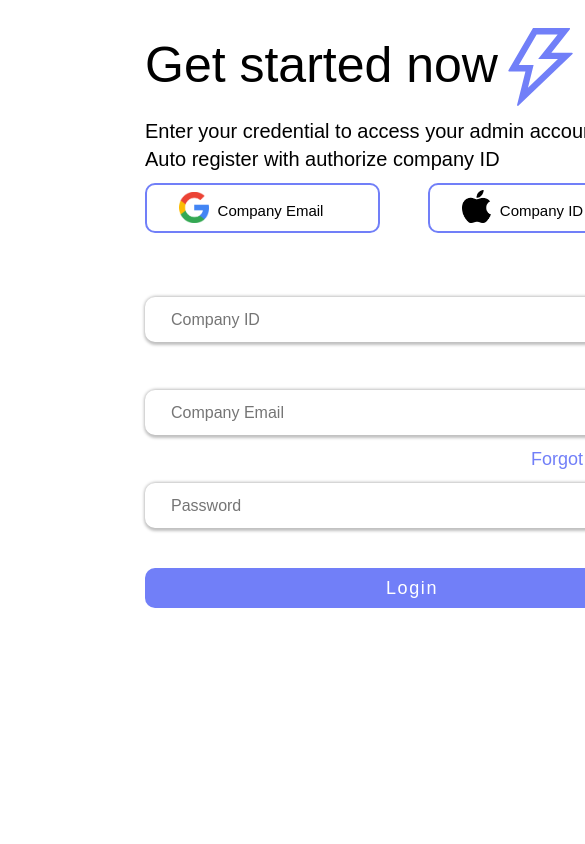
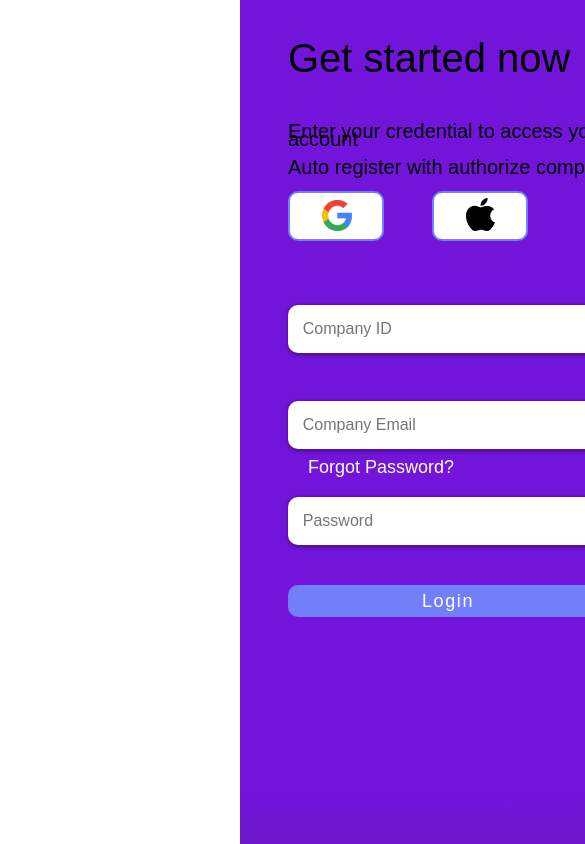
Before and after one commit to axeladib/hr-software, a React (Create React App) app: page / in a window 390 px wide. Shown: the top 844 px of the page, 585 px wide, since content can reach past the window. Built offline with nearby package versions, Linux system fonts and the light colour scheme; the HTML template or start-up script is replaced by a standard one.

Commit message:
Mobile responsive UI : initial commit have error

```diff
--- a/src/styles/App.css
+++ b/src/styles/App.css
@@ -1,11 +1,8 @@
-.App{
+/* .App{
   display: flex;
   justify-content:center;
   align-items:center;
-}
-
-
-
+} */
 
 /* .App {
   text-align: center;
--- a/src/styles/LoginPage.scss
+++ b/src/styles/LoginPage.scss
@@ -3,27 +3,25 @@ body {
 }
 .login__container {
   display: flex;
-  width: 1440px;
+  width: 100%;
   height: 1281px;
   position: relative;
   left: 15rem;
 }
-.desc__img{
+.desc__img {
   position: absolute;
   top: 3rem;
   left: 35rem;
-  img{
+  img {
     width: 500px;
     height: 600px;
   }
 }
 
-
 /* SECTION FOR LOGIN FORM */
 .login__form {
   width: 580px;
   height: 700px;
-
 }
 .login__hero__text {
   width: 700px;
@@ -81,8 +79,9 @@ body {
         font-weight: 400;
         font-size: 15px;
       }
-      &:hover{
+      &:hover {
         background-color: #717ff8;
+        color: #ffffff;
       }
     }
   }
@@ -111,8 +110,9 @@ body {
         font-weight: 400;
         font-size: 15px;
       }
-      &:hover{
+      &:hover {
         background-color: #717ff8;
+        color: #ffffff;
       }
     }
   }
@@ -161,17 +161,171 @@ body {
   font-weight: 400;
   font-size: 18px;
   margin-top: 1.5rem;
-  &:hover{
-    background-color: #99DBF5;
+  &:hover {
+    background-color: #99dbf5;
     color: #000000;
     cursor: pointer;
   }
 }
 
-.or{
-  position: absolute;
-  top: 19rem;
-  right: 53.3rem;
-  color: #BBBBBB;
-  font-size: 20px;
+//Responsive design mobile
+@media (max-width: 600px) {
+  .login__container {
+    font-family: "Outfit", sans-serif;
+    // position: relative;
+    display: flex;
+    background: rgb(70, 70, 66);
+    background: linear-gradient(
+      0deg,
+      rgba(70, 70, 66, 1) 0%,
+      rgba(114, 20, 218, 1) 38%
+    );
+  }
+  .desc__img {
+    display: none;
+    z-index: -1;
+    img {
+      width: 70%;
+      height: 800px;
+    }
+  }
+
+  /* SECTION FOR LOGIN FORM */
+  .login__form {
+    width: 100%;
+    height: 700px;
+    margin-left: 3rem;
+  }
+  .login__hero__text {
+    display: flex;
+    position: relative;
+    width: 500px;
+    h1 {
+      font-size: 2.5rem;
+      font-weight: 400;
+    }
+    .icon {
+      width: 6rem;
+      height: 5rem;
+      color: #717ff8;
+      margin-top: 1rem;
+
+    }
+  }
+
+  .login__form__desc {
+  }
+  .login__form__button {
+    display: flex;
+    margin-bottom: 2rem;
+    .login__google {
+      button {
+        box-sizing: border-box;
+        width: 6rem;
+        height: 50px;
+        // padding: 0.3rem 2rem 0rem 2rem;
+        border: 2px solid #717ff8;
+        border-radius: 10px;
+        background: #ffffff;
+        position: relative;
+        cursor: pointer;
+        text-indent: 100%;
+        white-space: nowrap;
+        overflow: hidden;
+        color: #ffffff;
+        img {
+          box-sizing: border-box;
+          width: 30px;
+          height: 30.7px;
+          position: absolute;
+          left: 2rem;
+          bottom: 0.5rem;
+        }
+        .login__btn__text {
+          margin-left: 1rem;
+          font-weight: 400;
+          font-size: 15px;
+        }
+        &:hover {
+          background-color: #717ff8;
+          color: #ffffff;
+        }
+      }
+    }
+    .login__apple {
+      margin-left: 3rem;
+
+      button {
+        box-sizing: border-box;
+        width: 6rem;
+        height: 50px;
+        padding: 0.3rem 0rem 0rem 2rem;
+        border: 2px solid #717ff8;
+        border-radius: 10px;
+        background: #ffffff;
+        position: relative;
+        cursor: pointer;
+        text-indent: 100%;
+        white-space: nowrap;
+        overflow: hidden;
+        img {
+          width: 29px;
+          height: 33px;
+          margin-right: 1rem;
+          position: absolute;
+          left: 2rem;
+          bottom: 0.5rem;
+        }
+        .login__btn__text {
+          font-weight: 400;
+          font-size: 15px;
+        }
+        &:hover {
+          background-color: #717ff8;
+          color: #ffffff;
+        }
+      }
+    }
+  }
+
+  //LOGIN FORM INPUT
+  .login__form__input {
+    display: flex;
+    flex-direction: column;
+    position: relative;
+    input {
+      box-sizing: border-box;
+      width: 20rem;
+      height: 3rem;
+      padding: 0rem 0rem 0rem 0.8rem;
+      border-radius: 10px;
+      border: 2px solid #ffffff;
+      box-shadow: 1px 1px 3px 2px rgba(0, 0, 0, 0.25);
+      font-size: 1rem;
+      font-weight: 400;
+      margin-bottom: 1rem;
+    }
+    a {
+
+      text-decoration: none;
+      text-align: end;
+      color: #ffffff;
+      margin-right: 11rem;
+      margin-bottom: 0.2rem;
+    }
+  }
+  .login__button {
+    box-sizing: border-box;
+    width: 20rem;
+    height: 2rem;
+    border-radius: 10px;
+    background-color: #717ff8;
+    border: none;
+    color: #ffffff;
+    &:hover {
+      background-color: #99dbf5;
+      color: #000000;
+      cursor: pointer;
+    }
+  }
 }
```
